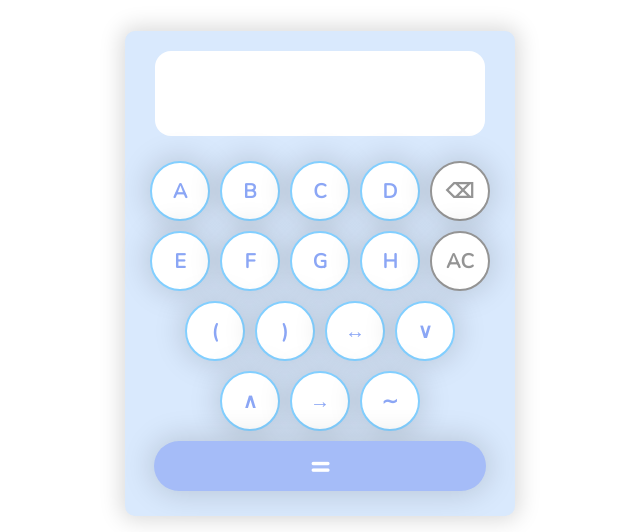
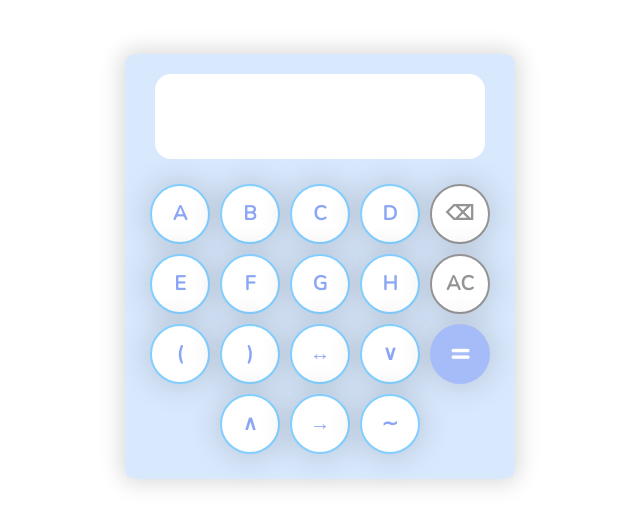
Before and after one commit to cams-mp/CalculadoraLogicaAV1, a plain HTML site: page index.html in a window 1280 px wide. Shown: the part 139-671 px from the top of the page, without its empty margins (328-968 px from the left). Drawn offline with nearby package versions, Linux system fonts and the light colour scheme.

Commit message:
mudança no botao de igual

```diff
--- a/CSS/style.css
+++ b/CSS/style.css
@@ -73,8 +73,6 @@ button:hover {
 }
 
 button#equal {
-  height: 50px;
-  width: 95%;
   background-color: #a5bcf8;
   color: #ffffff;
   font-size: 33px;
--- a/index.html
+++ b/index.html
@@ -99,6 +99,18 @@
                   >
                     ∨
                   </button>
+
+                  <button
+                  id="equal"
+                  type="button"
+                  onclick="calculate()"
+                  data-bs-toggle="tooltip"
+                  data-bs-placement="top"
+                  data-bs-delay='{"show":500,"hide":100}'
+                  data-bs-title="Calcular resultado"
+                >
+                  =
+                </button>
                 </div>
                 <div class="buttons">
                   <button
@@ -137,19 +149,6 @@
                     ∼
                   </button>
                 </div>
-                <div class="buttons">
-                  <button
-                    id="equal"
-                    type="button"
-                    onclick="calculate()"
-                    data-bs-toggle="tooltip"
-                    data-bs-placement="top"
-                    data-bs-delay='{"show":500,"hide":100}'
-                    data-bs-title="Calcular resultado"
-                  >
-                    =
-                  </button>
-                </div>
               </div>
             </div>
           </div>
```
